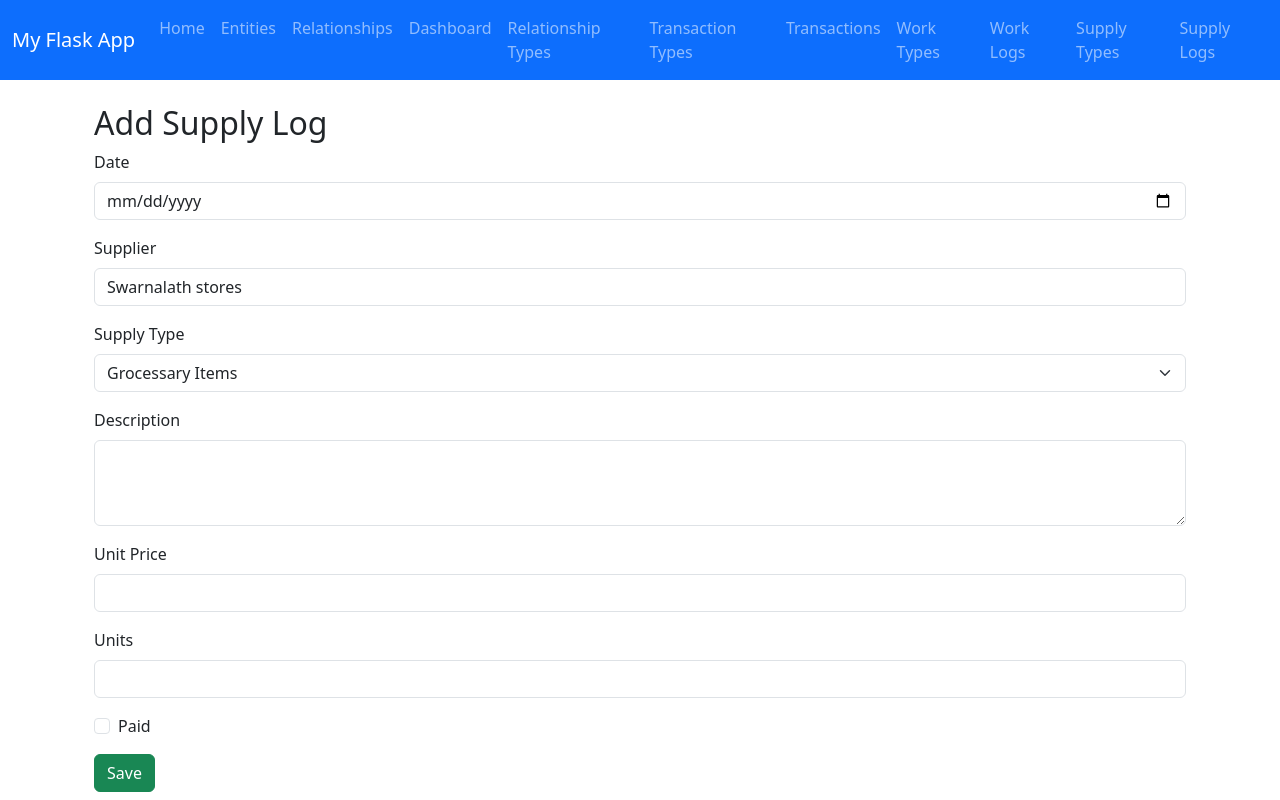
After one commit to ceylon-harvest-hut/business_manager, a Flask app: page /supply_logs/add in a window 1280 px wide. The commit adds this page. Run offline with Flask 3, Linux system fonts and the light colour scheme; data comes from the database, SQL or seed files in the repository; both versions use the stored data as it was after the commit.

Commit message:
adding supply logs

```diff
--- a/app.py
+++ b/app.py
@@ -118,6 +118,40 @@ class SupplyType(db.Model):
 
     def __repr__(self):
         return f"<SupplyType {self.name}>"
+
+class SupplyLog(db.Model):
+    __tablename__ = "supply_log"
+
+    id = db.Column(db.Integer, primary_key=True)
+    date = db.Column(db.Date, nullable=False)
+
+    supplier_id = db.Column(db.Integer, db.ForeignKey("relationship.id"), nullable=False)
+    supplier = db.relationship("Relationship", backref="supply_logs")
+
+    supply_type_id = db.Column(db.Integer, db.ForeignKey("supply_type.id"), nullable=False)
+    supply_type = db.relationship("SupplyType", backref="supply_logs")
+
+    unit_price = db.Column(db.Float, nullable=False)
+    units = db.Column(db.Float, nullable=False)
+    amount = db.Column(db.Float, nullable=False)
+    description = db.Column(db.Text, nullable=True)
+
+    # Many-to-one: each SupplyLog belongs to one SupplyPayment
+    payment_id = db.Column(db.Integer, db.ForeignKey("supply_payment.id"), nullable=True)
+    payment = db.relationship("SupplyPayment", back_populates="supply_logs")
+
+
+class SupplyPayment(db.Model):
+    __tablename__ = "supply_payment"
+
+    id = db.Column(db.Integer, primary_key=True)
+    transaction_id = db.Column(db.Integer, db.ForeignKey("transaction.id"), nullable=False)
+
+    transaction = db.relationship("Transaction", backref="supply_payment")
+
+    # One payment can cover multiple supply logs
+    supply_logs = db.relationship("SupplyLog", back_populates="payment")
+
 
 
 
@@ -533,7 +567,6 @@ def worklogs():
         return redirect(url_for('worklogs'))
 
     logs = WorkLog.query.all()
-    print(logs)
     return render_template('worklogs.html', work_types=work_types,employees=employees, logs=logs, current_date=current_date)
 
 @app.route("/supply_types", methods=["GET", "POST"])
@@ -563,6 +596,71 @@ def supply_types():
 
     supply_types = SupplyType.query.all()
     return render_template("supply_types.html", supply_types=supply_types)
+
+@app.route("/supply_logs")
+def supply_logs():
+    logs = SupplyLog.query.all()
+    return render_template("supply_logs.html", logs=logs, title="Supply Logs")
+
+@app.route("/supply_logs/add", methods=["GET", "POST"])
+def add_supply_log():
+    suppliers = Relationship.query.filter_by(
+        relationship_type_id=RelationshipType.query.filter_by(name="Supplier").first().id
+    ).all()
+    supply_types = SupplyType.query.all()
+
+    if request.method == "POST":
+        date = request.form["date"]
+        supplier_id = request.form["supplier_id"]
+        supply_type_id = request.form["supply_type"]
+        unit_price = float(request.form["unit_price"])
+        units = float(request.form["units"])
+        amount = unit_price * units
+        description = request.form.get("description")
+        is_paid = "is_paid" in request.form  # checkbox
+
+        log = SupplyLog(
+            date=datetime.strptime(date, "%Y-%m-%d"),
+            supplier_id=supplier_id,
+            supply_type_id=supply_type_id,
+            unit_price=unit_price,
+            units=units,
+            amount=amount,
+            description=description
+        )
+
+        if is_paid:
+            # 1. Find transaction type "Supply Payments"
+            tx_type = TransactionType.query.filter_by(name="Supply Payments").first()
+
+            # 2. Create Transaction
+            transaction = Transaction(
+                date=datetime.strptime(date, "%Y-%m-%d"),
+                transaction_type_id=tx_type.id,
+                relationship_id=supplier_id,
+                amount=amount,
+                description=f"Supply payment for {units} units @ {unit_price} (Supplier {supplier_id})"
+            )
+
+            # 3. Create SupplyPayment
+            supply_payment = SupplyPayment(transaction=transaction)
+
+            # 4. Link SupplyLog to SupplyPayment
+            log.payment = supply_payment
+
+            db.session.add(transaction)
+            db.session.add(supply_payment)
+
+        db.session.add(log)
+        db.session.commit()
+        return redirect(url_for("supply_logs"))
+
+    return render_template(
+        "add_supply_log.html",
+        suppliers=suppliers,
+        supply_types=supply_types,
+        title="Add Supply Log"
+    )
 
 
 @app.before_first_request
@@ -595,7 +693,8 @@ def create_default_worktypes():
 @app.before_first_request
 def create_default_transactiontypes():
     predefined_types = [
-        {"name": "Payroll", "description": "Payments for employee work logs"}
+        {"name": "Payroll", "description": "Payments for employee work logs"},
+        {"name": "Supply Payments", "description" : "Payments for supplier done for supply log entries"}
     ]
 
     for t in predefined_types:
--- /dev/null
+++ b/templates/add_supply_log.html
@@ -0,0 +1,45 @@
+{% extends "base.html" %}
+{% block content %}
+<div class="container mt-4">
+  <h2>Add Supply Log</h2>
+  <form method="post">
+    <div class="mb-3">
+      <label class="form-label">Date</label>
+      <input type="date" name="date" class="form-control" required>
+    </div>
+    <div class="mb-3">
+      <label class="form-label">Supplier</label>
+      <select name="supplier_id" class="form-control" required>
+        {% for s in suppliers %}
+          <option value="{{ s.id }}">{{ s.entity.name }}</option>
+        {% endfor %}
+      </select>
+    </div>
+    <div class="mb-3">
+      <label for="supply_type" class="form-label">Supply Type</label>
+      <select class="form-select" name="supply_type" required>
+        {% for st in supply_types %}
+          <option value="{{ st.id }}">{{ st.name }}</option>
+        {% endfor %}
+      </select>
+    </div>
+    <div class="mb-3">
+        <label for="description" class="form-label">Description</label>
+        <textarea class="form-control" name="description" rows="3"></textarea>
+    </div>
+    <div class="mb-3">
+      <label class="form-label">Unit Price</label>
+      <input type="number" step="0.01" name="unit_price" class="form-control" required>
+    </div>
+    <div class="mb-3">
+      <label class="form-label">Units</label>
+      <input type="number" step="0.01" name="units" class="form-control" required>
+    </div>
+    <div class="mb-3 form-check">
+      <input type="checkbox" name="is_paid" class="form-check-input">
+      <label class="form-check-label">Paid</label>
+    </div>
+    <button type="submit" class="btn btn-success">Save</button>
+  </form>
+</div>
+{% endblock %}
--- a/templates/base.html
+++ b/templates/base.html
@@ -45,6 +45,9 @@
             <li class="nav-item">
               <a class="nav-link" href="{{ url_for('supply_types') }}">Supply Types</a>
             </li>
+            <li class="nav-item">
+              <a class="nav-link" href="{{ url_for('supply_logs') }}">Supply Logs</a>
+            </li>
           </ul>
         </div>
       </div>
```
Also changed, not shown: templates/supply_logs.html (added, +35 -0 lines), instance/entities.db, 1 other file.
